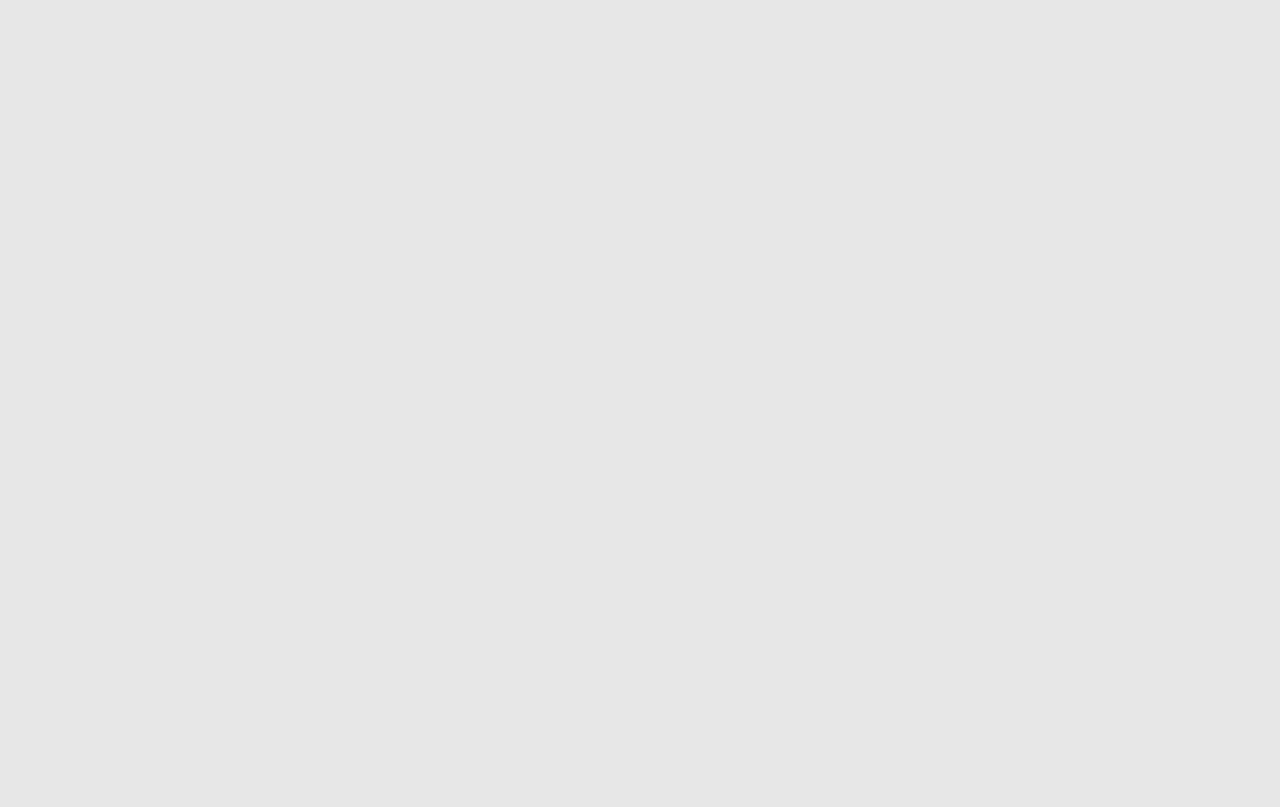
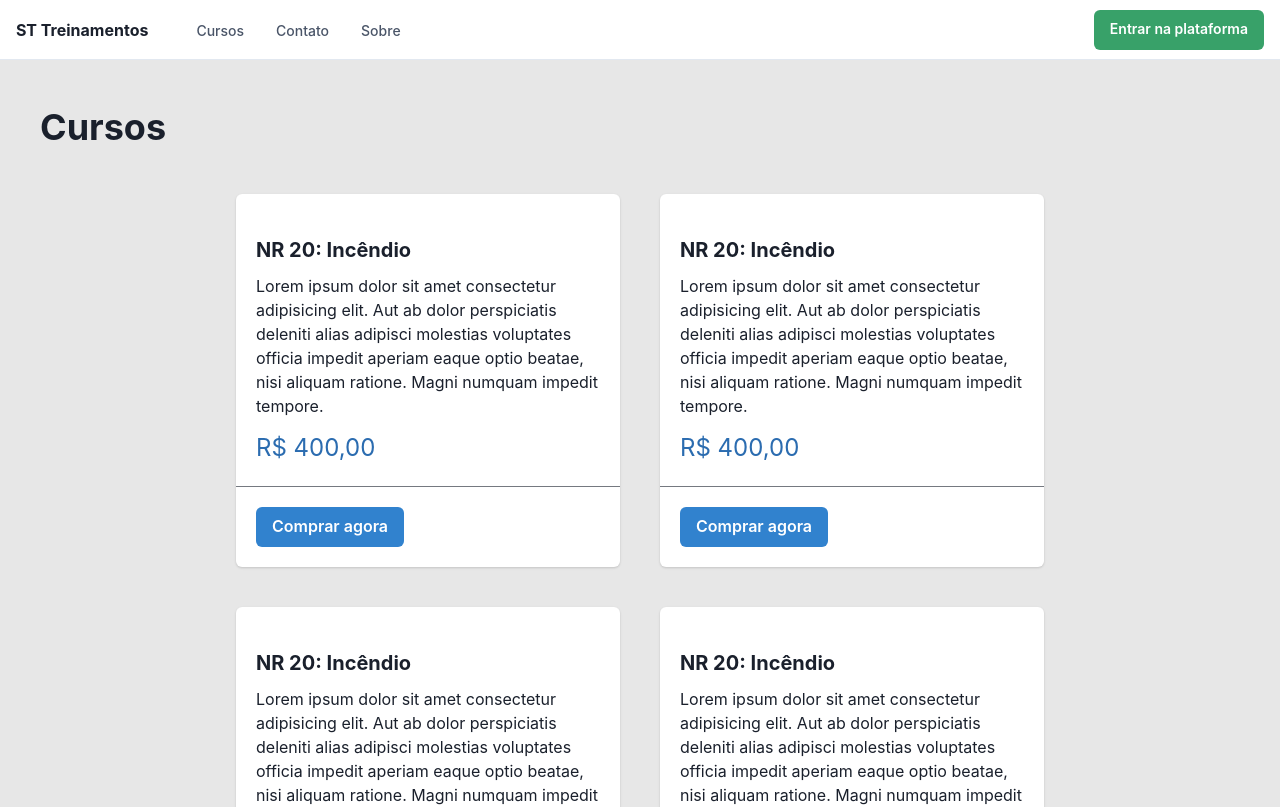
Before and after one commit to HenkelDio/turtle-project, a React (Vite) app: page /cursos in a window 1280 px wide. Before the commit this address had no page. Shown: the top 807 px of the page. Built offline with nearby package versions, Linux system fonts and the light colour scheme.

Commit message:
added courses page

```diff
--- /dev/null
+++ b/src/components/LandingPage/CardCourseLandingPage.tsx
@@ -0,0 +1,27 @@
+import { Button, ButtonGroup, Card, CardBody, CardFooter, Divider, Heading, Image, Stack, Text } from "@chakra-ui/react";
+
+export default function CardCourseLandingPage() {
+	return (
+		<Card maxW='sm'>
+			<CardBody>
+				<Stack mt='6' spacing='3'>
+					<Heading size='md'>NR 20: Incêndio</Heading>
+					<Text>
+						Lorem ipsum dolor sit amet consectetur adipisicing elit. Aut ab dolor perspiciatis deleniti alias adipisci molestias voluptates officia impedit aperiam eaque optio beatae, nisi aliquam ratione. Magni numquam impedit tempore.
+					</Text>
+					<Text color='blue.600' fontSize='2xl'>
+						R$ 400,00
+					</Text>
+				</Stack>
+			</CardBody>
+			<Divider />
+			<CardFooter>
+				<ButtonGroup spacing='2'>
+					<Button variant='solid' colorScheme='blue'>
+						Comprar agora
+					</Button>
+				</ButtonGroup>
+			</CardFooter>
+		</Card>
+	)
+}
--- a/src/components/LandingPage/SimpleThreeColumns.tsx
+++ b/src/components/LandingPage/SimpleThreeColumns.tsx
@@ -1,9 +1,6 @@
-'use client'
-
 import { ReactElement } from 'react'
 import { Box, SimpleGrid, Icon, Text, Stack, Flex } from '@chakra-ui/react'
-import { FcAddressBook, FcApprove, FcAssistant, FcDonate, FcInTransit } from 'react-icons/fc'
-import { MdApproval } from 'react-icons/md'
+import { FcAddressBook, FcAssistant } from 'react-icons/fc'
 import { BiCertification } from 'react-icons/bi'
 
 interface FeatureProps {
@@ -14,7 +11,7 @@ interface FeatureProps {
 
 const Feature = ({ title, text, icon }: FeatureProps) => {
   return (
-    <Stack bg={'white'} p={10} rounded="lg">
+    <Stack bg={'white'} p={10} rounded="lg" shadow="lg">
       <Flex
         w={16}
         h={16}
--- a/src/configs/AuthGuard.tsx
+++ b/src/configs/AuthGuard.tsx
@@ -10,7 +10,7 @@ export function AuthGuard({ isPrivate }: AuthGuardProps) {
 	const userType = 'student';
 
   if(!isAuthenticated && isPrivate) {
-    return <Navigate to="/home" replace />
+    return <Navigate to="/" replace />
   }
 
   if(isAuthenticated && !isPrivate && userType === 'admin') {
--- a/src/configs/routes.tsx
+++ b/src/configs/routes.tsx
@@ -17,6 +17,7 @@ import CourseMockado from "../pages/Module";
 import LandingPageLayout from "../layouts/LandingPageLayout";
 import HomeLandingPage from "../pages/LandingPage/HomeLandingPage";
 import ContactLandingPage from "../pages/LandingPage/ContactLandingPage";
+import CoursesLandingPage from "../pages/LandingPage/CoursesLandingPage";
 
 export function Router() {
   return(
@@ -27,8 +28,9 @@ export function Router() {
           <Route path="/login" element={<Login />}/>
 
 					<Route element={<LandingPageLayout />}>
-						<Route path="/home" element={<HomeLandingPage />}/>
+						<Route path="/" element={<HomeLandingPage />}/>
 						<Route path="/contato" element={<ContactLandingPage />} />
+						<Route path="/cursos" element={<CoursesLandingPage />} />
 					</Route>
         </Route>
 
--- a/src/layouts/LandingPageLayout.tsx
+++ b/src/layouts/LandingPageLayout.tsx
@@ -21,6 +21,7 @@ import {
 	ChevronRightIcon,
 } from '@chakra-ui/icons'
 import { Outlet } from 'react-router-dom'
+import { Link } from 'react-router-dom'
 
 export default function LandingPageLayout() {
 	const { isOpen, onToggle } = useDisclosure()
@@ -50,6 +51,7 @@ export default function LandingPageLayout() {
 						/>
 					</Flex>
 					<Flex flex={{ base: 1 }} justify={{ base: 'center', md: 'start' }}>
+						<Link to="/">
 						<Text
 							textAlign={useBreakpointValue({ base: 'center', md: 'left' })}
 							fontFamily={'heading'}
@@ -57,6 +59,7 @@ export default function LandingPageLayout() {
 							color={useColorModeValue('gray.800', 'white')}>
 							ST Treinamentos
 						</Text>
+						</Link>
 
 						<Flex display={{ base: 'none', md: 'flex' }} ml={10}>
 							<DesktopNav />
@@ -148,12 +151,12 @@ const DesktopSubNav = ({ label, href, subLabel }: NavItem) => {
 			display={'block'}
 			p={2}
 			rounded={'md'}
-			_hover={{ bg: useColorModeValue('pink.50', 'gray.900') }}>
+			_hover={{ bg: useColorModeValue('green.50', 'gray.900') }}>
 			<Stack direction={'row'} align={'center'}>
 				<Box>
 					<Text
 						transition={'all .3s ease'}
-						_groupHover={{ color: 'pink.400' }}
+						_groupHover={{ color: 'green.400' }}
 						fontWeight={500}>
 						{label}
 					</Text>
@@ -244,14 +247,18 @@ const NAV_ITEMS: Array<NavItem> = [
 		label: 'Cursos',
 		children: [
 			{
-				label: 'Explore Design Work',
-				subLabel: 'Trending Design to inspire you',
+				label: 'NR 20: Incêndios',
+				subLabel: 'Ver detalhes',
 				href: '#',
 			},
 			{
-				label: 'New & Noteworthy',
-				subLabel: 'Up-and-coming Designers',
+				label: 'NR 30: Incêndios',
+				subLabel: 'Ver detalhres',
 				href: '#',
+			},
+			{
+				label: 'Ver todos os cursos',
+				href: '/cursos',
 			},
 		],
 	},
--- /dev/null
+++ b/src/pages/LandingPage/CoursesLandingPage.tsx
@@ -0,0 +1,18 @@
+import { Box, Flex, Text } from "@chakra-ui/react";
+import CardCourseLandingPage from "../../components/LandingPage/CardCourseLandingPage";
+
+export default function CoursesLandingPage() {
+	return (
+		<Box p={10}>
+			<Text fontSize='4xl' mb={10} fontWeight="bold">Cursos</Text>
+			<Flex wrap="wrap" gap={10} justifyContent='center'>
+				<CardCourseLandingPage />
+				<CardCourseLandingPage />
+				<CardCourseLandingPage />
+				<CardCourseLandingPage />
+				<CardCourseLandingPage />
+				<CardCourseLandingPage />
+			</Flex>
+		</Box>
+	)
+}
--- a/src/pages/LandingPage/HomeLandingPage.tsx
+++ b/src/pages/LandingPage/HomeLandingPage.tsx
@@ -7,7 +7,7 @@ export default function HomeLandingPage() {
 	return (
 		<>
 			<SplitWithImage />
-			<Box p={50} bg={"#1A202C"}>
+			<Box p={50} >
 				<SimpleThreeColumns />
 			</Box>
 			<FooterLandingPage />
```
